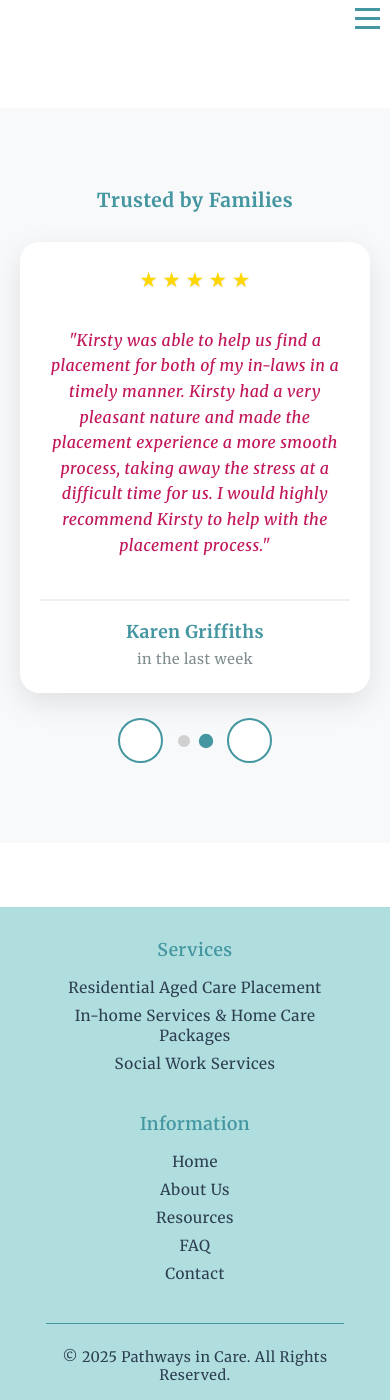
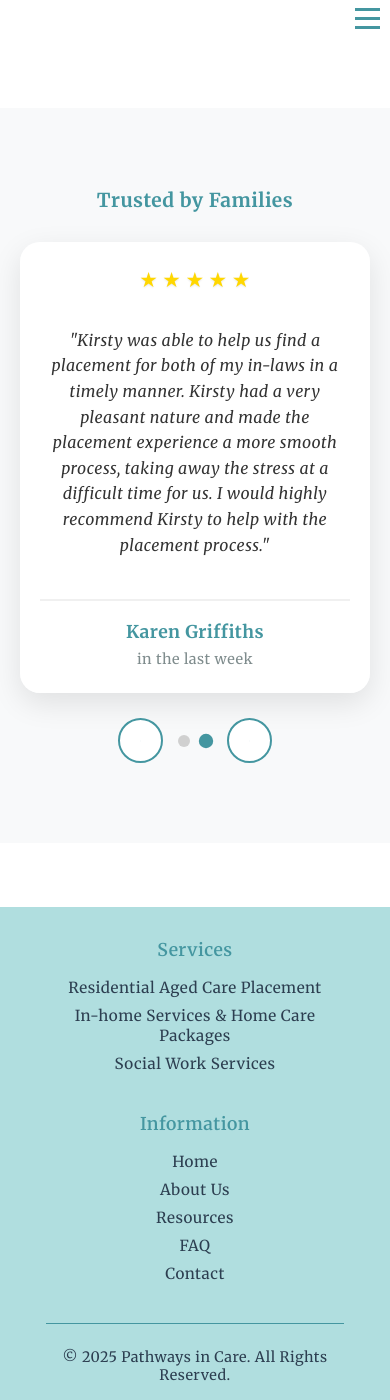
Before and after one commit to dmholyday/pathwaysincare-web, a Jekyll site: the page built from index.html, in a window 390 px wide and 1400 px high, scrolled down 3243 px. Built offline with Jekyll 4.4.1, drawn with Linux system fonts in a browser that asks for light colours.

Commit message:
Improve carousel styling and layout refinements
- Update review text class to greview-text for better specificity
- Increase chevron stroke width for better visibility (4 on desktop, 5 on mobile)
- Clean up section CSS by removing unused flex properties
- Add explicit font-style italic to mobile review text
- Enhance mobile chevron visibility with thicker strokes

🤖 Generated with [Claude Code](https://claude.ai/code)

Co-Authored-By: Claude <noreply@anthropic.com>

```diff
--- a/assets/style.css
+++ b/assets/style.css
@@ -283,9 +283,6 @@ header::after {
 }
 
 .section {
-    display: flex;
-    align-items: flex-start;
-    justify-content: space-between;
     padding: 1rem 2rem 1rem 2rem;
     gap: 40px;
     margin: 0 auto;
@@ -298,13 +295,10 @@ header::after {
 }
 
 .still-section {
-    /*display: flex;
-    align-items: flex-start;*/
     justify-content: space-between;
     padding: 1rem 2rem 1rem 2rem;
     gap: 40px;
     margin: 0 auto;
-    /*flex-wrap: wrap;*/
     opacity: 1;
     max-width: 1100px;
     word-wrap: break-word;
@@ -1554,7 +1548,7 @@ button {
     text-shadow: 0 1px 2px rgba(0, 0, 0, 0.1);
 }
 
-.review-card .review-text {
+.review-card .greview-text {
     font-size: 1.1rem;
     line-height: 1.6;
     color: #333333;
@@ -1610,7 +1604,7 @@ button {
 .carousel-btn svg {
     width: 28px;
     height: 28px;
-    stroke-width: 3;
+    stroke-width: 4;
 }
 
 .carousel-btn:hover {
@@ -1656,8 +1650,9 @@ button {
         min-height: 280px;
     }
 
-    .review-card .review-text {
+    .review-card .greview-text {
         font-size: 1rem;
+        font-style: italic;
     }
 
     .carousel-btn {
@@ -1668,7 +1663,7 @@ button {
     .carousel-btn svg {
         width: 24px;
         height: 24px;
-        stroke-width: 3;
+        stroke-width: 5;
     }
 
     .carousel-controls {
@@ -1687,9 +1682,10 @@ button {
         font-size: 1.3rem;
     }
 
-    .review-card .review-text {
+    .review-card .greview-text {
         font-size: 0.95rem;
         margin: 15px 0;
+        font-style: italic;
     }
 
     .carousel-btn {
@@ -1700,6 +1696,6 @@ button {
     .carousel-btn svg {
         width: 22px;
         height: 22px;
-        stroke-width: 3;
-    }
-}
+        stroke-width: 5;
+    }
+}
--- a/index.html
+++ b/index.html
@@ -88,7 +88,7 @@ title: Home
             <div class="stars">
               <span class="star">★</span><span class="star">★</span><span class="star">★</span><span class="star">★</span><span class="star">★</span>
             </div>
-            <p class="review-text">"During an incredibly stressful time, Kirsty's knowledge & compassion supported us to find the right aged care for our family. We are very appreciative of her guidance & care for all family members. She made a difficult process much easier due to her extensive knowledge of processes & the system. We highly recommend Pathways in Care, for all families dealing with these difficult & often heart breaking situations."</p>
+            <p class="greview-text">"During an incredibly stressful time, Kirsty's knowledge & compassion supported us to find the right aged care for our family. We are very appreciative of her guidance & care for all family members. She made a difficult process much easier due to her extensive knowledge of processes & the system. We highly recommend Pathways in Care, for all families dealing with these difficult & often heart breaking situations."</p>
             <div class="review-author">
               <strong>Rae Brown</strong>
               <span class="review-time">a month ago</span>
@@ -100,7 +100,7 @@ title: Home
             <div class="stars">
               <span class="star">★</span><span class="star">★</span><span class="star">★</span><span class="star">★</span><span class="star">★</span>
             </div>
-            <p class="review-text">"Kirsty was able to help us find a placement for both of my in-laws in a timely manner. Kirsty had a very pleasant nature and made the placement experience a more smooth process, taking away the stress at a difficult time for us. I would highly recommend Kirsty to help with the placement process."</p>
+            <p class="greview-text">"Kirsty was able to help us find a placement for both of my in-laws in a timely manner. Kirsty had a very pleasant nature and made the placement experience a more smooth process, taking away the stress at a difficult time for us. I would highly recommend Kirsty to help with the placement process."</p>
             <div class="review-author">
               <strong>Karen Griffiths</strong>
               <span class="review-time">in the last week</span>
```
